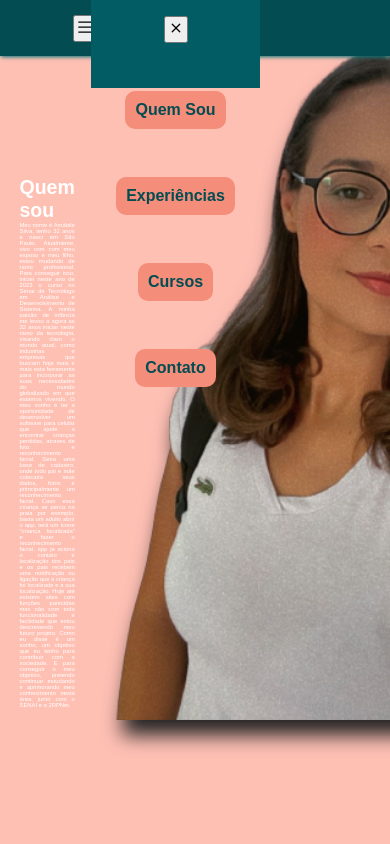
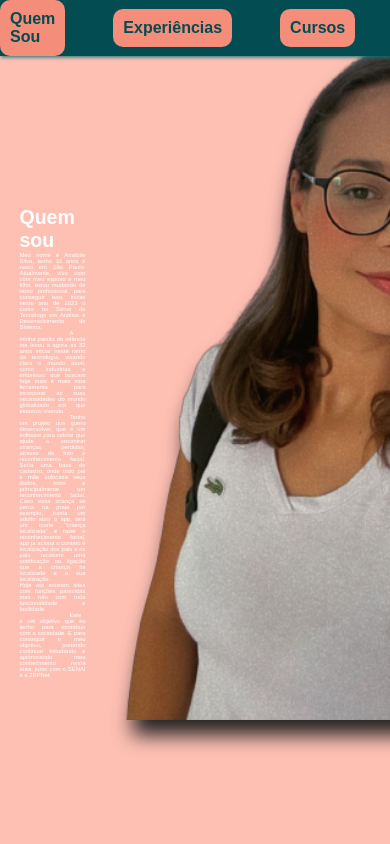
Before and after one commit to Anne2023/CurriculoPortifolio, a plain HTML site: page index.html in a window 390 px wide. Shown: the top 844 px of the page. Drawn offline with Linux system fonts and the light colour scheme.

Commit message:
ACABEI!!!!

```diff
--- a/index.html
+++ b/index.html
@@ -13,26 +13,17 @@
         }
     </style>
 </head>
+
 <header>
     <div class="header" id="header">
-        <button onclick= "toggleSidebar()"class="btn_icon_header">
-            <svg xmlns="http://www.w3.org/2000/svg" width="20" height="20" fill="currentColor" class="bi bi-list" viewBox="0 0 16 16">
-                <path fill-rule="evenodd" d="M2.5 12a.5.5 0 0 1 .5-.5h10a.5.5 0 0 1 0 1H3a.5.5 0 0 1-.5-.5zm0-4a.5.5 0 0 1 .5-.5h10a.5.5 0 0 1 0 1H3a.5.5 0 0 1-.5-.5zm0-4a.5.5 0 0 1 .5-.5h10a.5.5 0 0 1 0 1H3a.5.5 0 0 1-.5-.5z"/>
-            </svg>
-        </button>
-    <div class="logo_header">
-        <img src="Imagem/WhatsApp_Image_2023-01-31_at_13.42.51-removebg-preview.png"  class="img_logo_header" alt="logo GN">
-    </div>
+
         <div class="navigation_header">
-        <button onclick="toggleSidebar()" class= "btn_icon_header">
-            <svg xmlns="http://www.w3.org/2000/svg" width="20" height="20" fill="currentColor" class="bi bi-x" viewBox="0 0 16 16">
-                <path d="M4.646 4.646a.5.5 0 0 1 .708 0L8 7.293l2.646-2.647a.5.5 0 0 1 .708.708L8.707 8l2.647 2.646a.5.5 0 0 1-.708.708L8 8.707l-2.646 2.647a.5.5 0 0 1-.708-.708L7.293 8 4.646 5.354a.5.5 0 0 1 0-.708z"/>
-            </svg>
             </button>
             <a href="#tela1" class="active">Quem Sou</a>
             <a href="#tela2" class="active">Experiências</a>
             <a href="#tela3" class="active">Cursos</a>
             <a href="#tela4" class="active">Contato</a>
+        </div>
     </div>
 </header>
 
@@ -45,16 +36,15 @@
 
                 <text class="textoeu">
                     Meu nome é Amábile Silva, tenho 32 anos e nasci em São Paulo.
-                    Atualmente, vivo com com meu esposo e meu filho, estou mudando de ramo profissional.
-                    Para conseguir isso, iniciei neste ano de 2023 o curso no Senai de Tecnólogo em Análise e Desenvolvimento de Sistema.
-                    A minha paixão de infância me levou a agora as 32 anos iniciar neste ramo da tecnologia, visando claro o mundo atual,
+                    Atualmente, vivo com com meu esposo e meu filho, estou mudando de ramo profissional, para conseguir isso, iniciei neste ano de 2023 o curso no Senai de Tecnólogo em Análise e Desenvolvimento de Sistema.
+                    <p>A minha paixão de infância me levou a agora as 32 anos iniciar neste ramo da tecnologia, visando claro o mundo atual,
                     como industrias e empresas que buscam hoje mais e mais esta ferramenta para incorporar as suas necessidades do mundo globalizado em
-                    que estamos vivendo.
-                    O meu sonho é ter a oportunidade de desenvolver um software para celular que ajude a encontrar crianças perdidas, atraves de foto e reconhecimento facial. Seria uma base de cadastro,
+                    que estamos vivendo.</p>
+                    <p>Tenho um projeto que quero desenvolver, que é um software para celular que ajude a encontrar crianças perdidas, atraves de foto e reconhecimento facial. Seria uma base de cadastro,
                     onde todo pai e mãe colocaria seus dados, fotos e primcipalmente um reconhecimento facial. Caso essa criança se perca na praia por exemplo, basta um adulto abrir o app, terá um ícone "criança localizada"
-                    e fazer o reconhecimento facial, app ja aciona o contato e localização dos pais e os pais recebem uma nottificação ou ligação que a criança foi localizade e a sua localização. Hoje até existem sites com funções parecidas
-                    mas não com toda funcionalidade e facilidade que estou descrevendo meu futuro projeto. Como eu disse é um sonho, um objetivo que eu tenho para contribuir com a sociedade. E para conseguir o meu objetivo, pretendo continuar estudando e aprimorando
-                    meu conhecimento nesta área, junto com o SENAI e a 2RPNet.
+                    e fazer o reconhecimento facial, app ja aciona o contato e localização dos pais e os pais recebem uma nottificação ou ligação que a criança foi localizade e a sua localização.</p> Hoje até existem sites com funções parecidas
+                    mas não com toda funcionalidade e facilidade. <p>Este é um objetivo que eu tenho para contribuir com a sociedade. E para conseguir o meu objetivo, pretendo continuar estudando e aprimorando
+                    meu conhecimento nesta área, junto com o SENAI e a 2RPNet.</p>
                 </text>
             </div>
 
--- a/style.css
+++ b/style.css
@@ -27,12 +27,7 @@ html{
         height: 100vh;
     }
 
-        .img_logo_header{
-            width: 10vw;
-        }
-
-        .header,
-        .navigation_header{
+    .header, .navigation_header{
         display: flex;
         flex-direction: row;
         align-items: center;
@@ -63,41 +58,6 @@ html{
         background-color: var(--color-dark3);
         padding: 10px;
         border-radius: 10px;
-        }
-
-        .btn.icon_header{
-            background-color: transparent;
-            border: none;
-            color: var(--color-white);
-            cursor: pointer;
-            display: none;
-        }
-        @media screen and (max-width: 768px) {
-            .btn.icon_header{
-                display: block;
-            }
-            .navigation_header{
-                position: absolute;
-                flex-direction: column;
-                top: 0;
-                background-color: var(--color-dark5);
-                height: 100%;
-                width: 35vw;
-                padding: 1em;
-                animation-duration: 1s;
-                margin-left: -10vw;
-            }
-        }
-        @keyframes showSidebar{
-            from{margin-left: -100vw;}
-            top{margin-left: -10vw;}
-        }
- nav
- {
-    display: flex;
-    justify-content: space-between;
-    align-items: center;
-    height: 60px;
     }
 
     .tela1{
```
Lines whose indentation alone changed are shown as unchanged.
